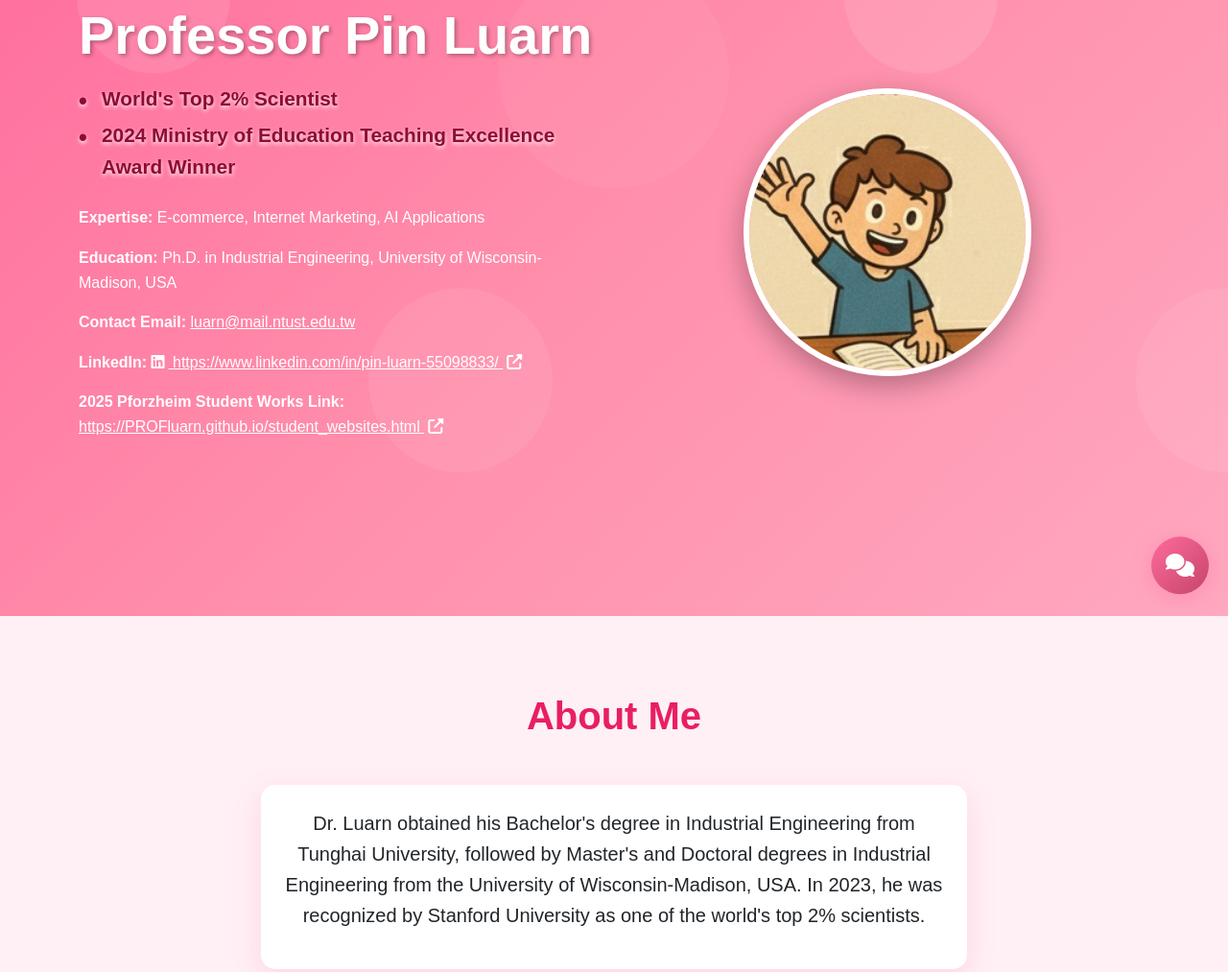
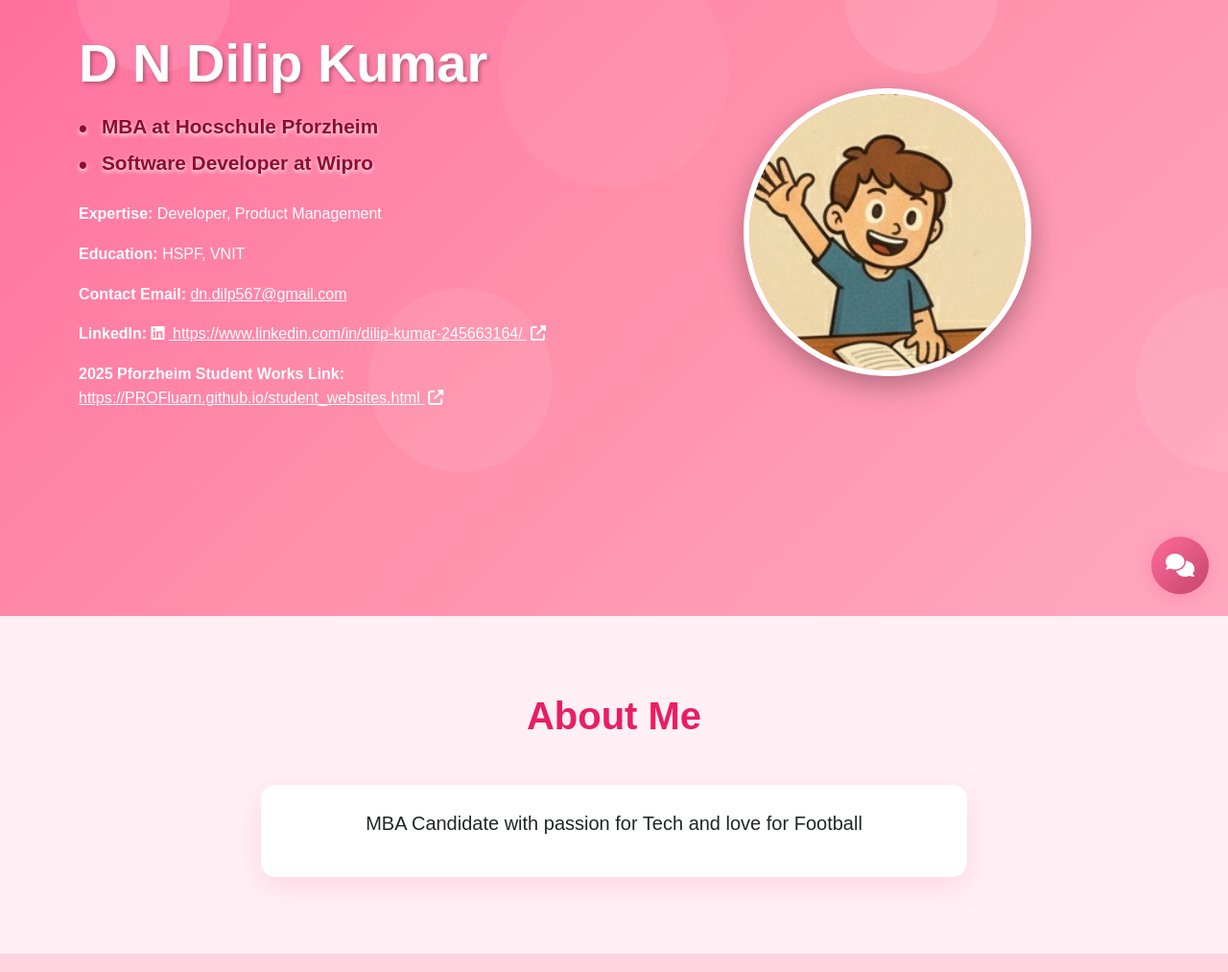
Before and after one commit to DNDTech567/dndtech567.github.io, a plain HTML site: page index.html in a window 1280 px wide. Shown: the part 158-1171 px from the top of the page at 96% size. Drawn offline with nearby package versions, Linux system fonts and the light colour scheme.

Commit message:
Update index.html

```diff
--- a/index.html
+++ b/index.html
@@ -339,19 +339,16 @@
         });
 // ====== User Profile Data Section - Please modify the content below ======
         const profileData = {
-            name: "Professor Pin Luarn",
-            title1: "World's Top 2% Scientist",
-            title2: "2024 Ministry of Education Teaching Excellence Award Winner",
-            expertise: "E-commerce, Internet Marketing, AI Applications",
-            education: "Ph.D. in Industrial Engineering, University of Wisconsin-Madison, USA",
-            email: "luarn@mail.ntust.edu.tw",
-            linkedin: "https://www.linkedin.com/in/pin-luarn-55098833/",
-            about1: "Dr. Luarn obtained his Bachelor's degree in Industrial Engineering from Tunghai University, followed by",
-            about2: " Master's and Doctoral degrees in Industrial Engineering from the University of Wisconsin-Madison, USA.",
-            about3: "In 2023, he was recognized by Stanford University as one of the world's top 2% scientists.",
-            about4: "", // Add additional about content here if needed
+            name: "D N Dilip Kumar",
+            title1: "MBA at Hocschule Pforzheim",
+            title2: "Software Developer at Wipro",
+            expertise: "Developer, Product Management",
+            education: "HSPF, VNIT",
+            email: "dn.dilp567@gmail.com",
+            linkedin: "https://www.linkedin.com/in/dilip-kumar-245663164/",
+            about1: "MBA Candidate with passion for Tech and love for Football",
             phone: "886-2-2737-6754",
-            location: "Office: T2-409<br>National Taiwan University of Science and Technology"
+            location: "HS PForzheim"
         };
         // ====== User Profile Data Section End ======
     </script>
```
